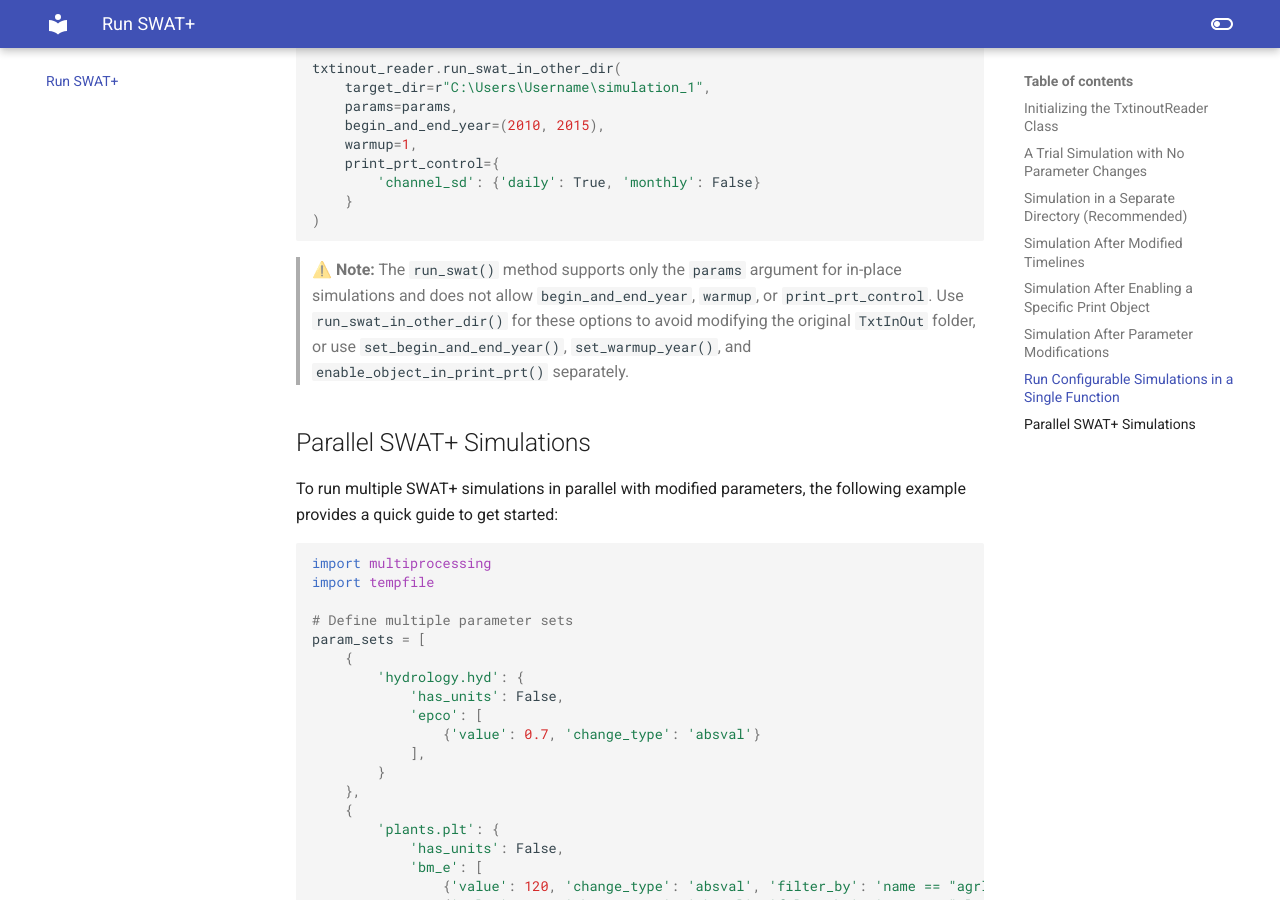
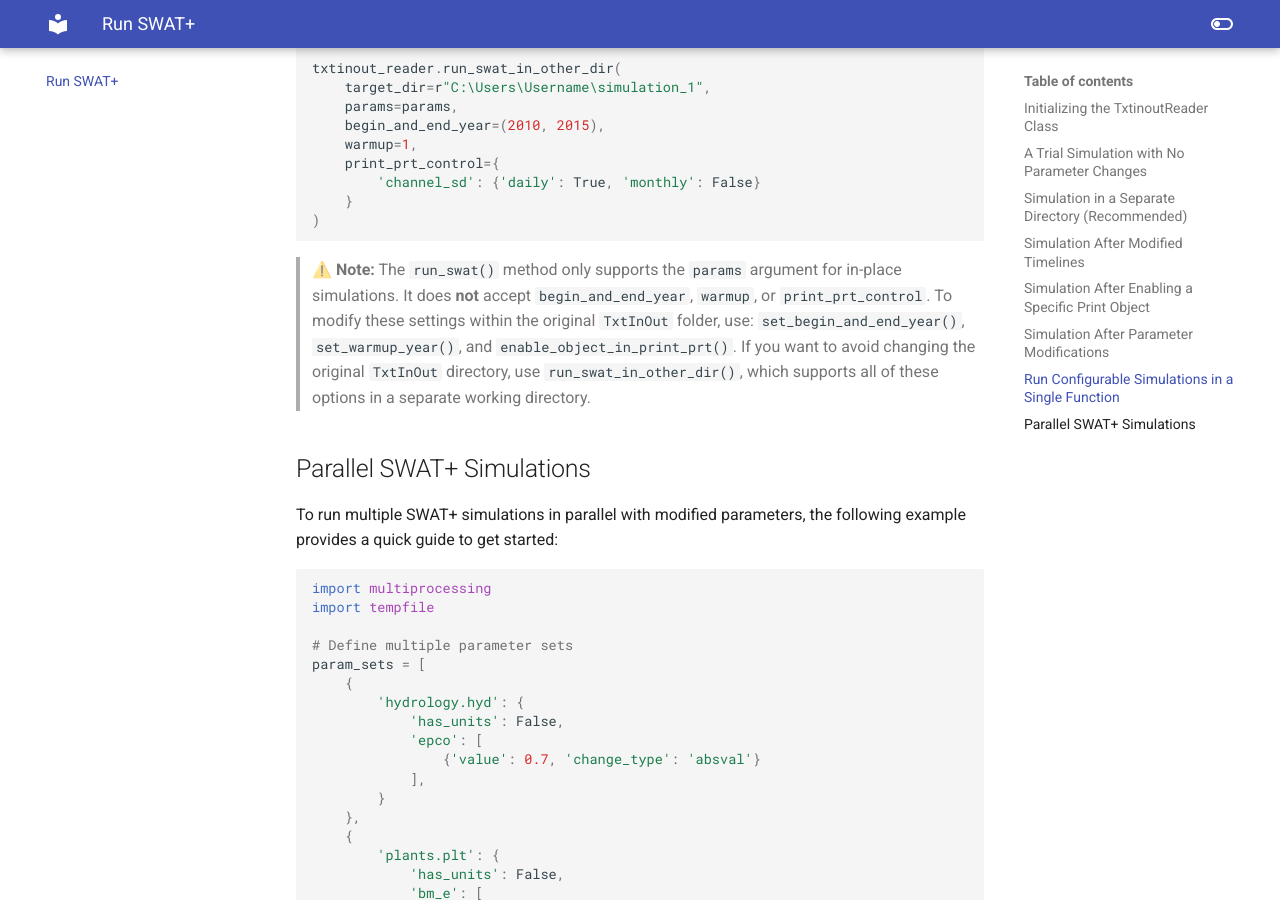
Before and after one commit to swat-model/pySWATPlus, an MkDocs documentation site: the page built from docs/run_swatplus.md, in a window 1280 px wide and 900 px high, scrolled down 3054 px. Built offline with MkDocs 1.6.1 and Material for MkDocs 9.7.7, drawn with Linux system fonts in a browser that asks for light colours.

Commit message:
minor correction on Note

````diff
--- a/docs/run_swatplus.md
+++ b/docs/run_swatplus.md
@@ -135,7 +135,8 @@ txtinout_reader.run_swat_in_other_dir(
     }
 )
 ```
-> ⚠️ **Note:** The `run_swat()` method supports only the `params` argument for in-place simulations and does not allow `begin_and_end_year`, `warmup`, or `print_prt_control`. Use `run_swat_in_other_dir()` for these options to avoid modifying the original `TxtInOut` folder, or use `set_begin_and_end_year()`, `set_warmup_year()`, and `enable_object_in_print_prt()` separately.
+> ⚠️ **Note:** The `run_swat()` method only supports the `params` argument for in-place simulations.
+It does **not** accept `begin_and_end_year`, `warmup`, or `print_prt_control`. To modify these settings within the original `TxtInOut` folder, use: `set_begin_and_end_year()`, `set_warmup_year()`, and `enable_object_in_print_prt()`. If you want to avoid changing the original `TxtInOut` directory, use `run_swat_in_other_dir()`, which supports all of these options in a separate working directory.
 
 
 ## Parallel SWAT+ Simulations
````
